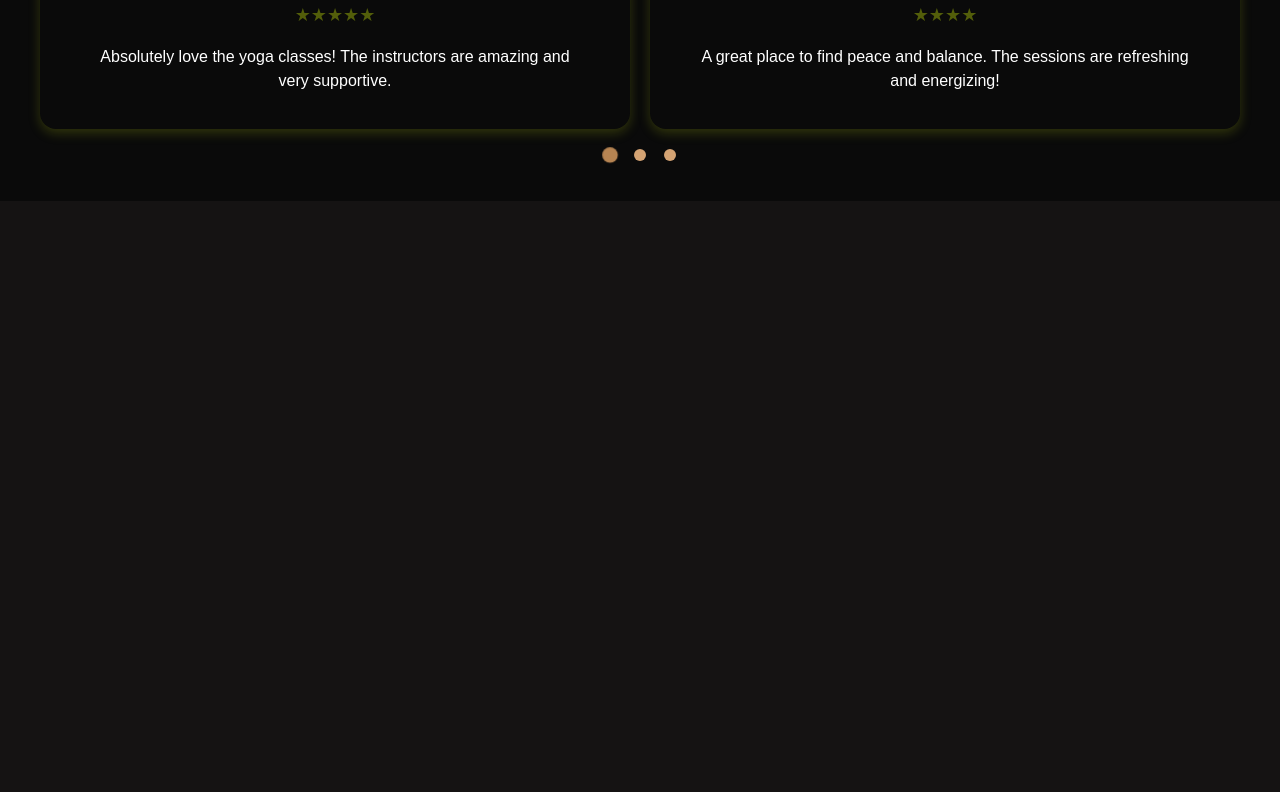
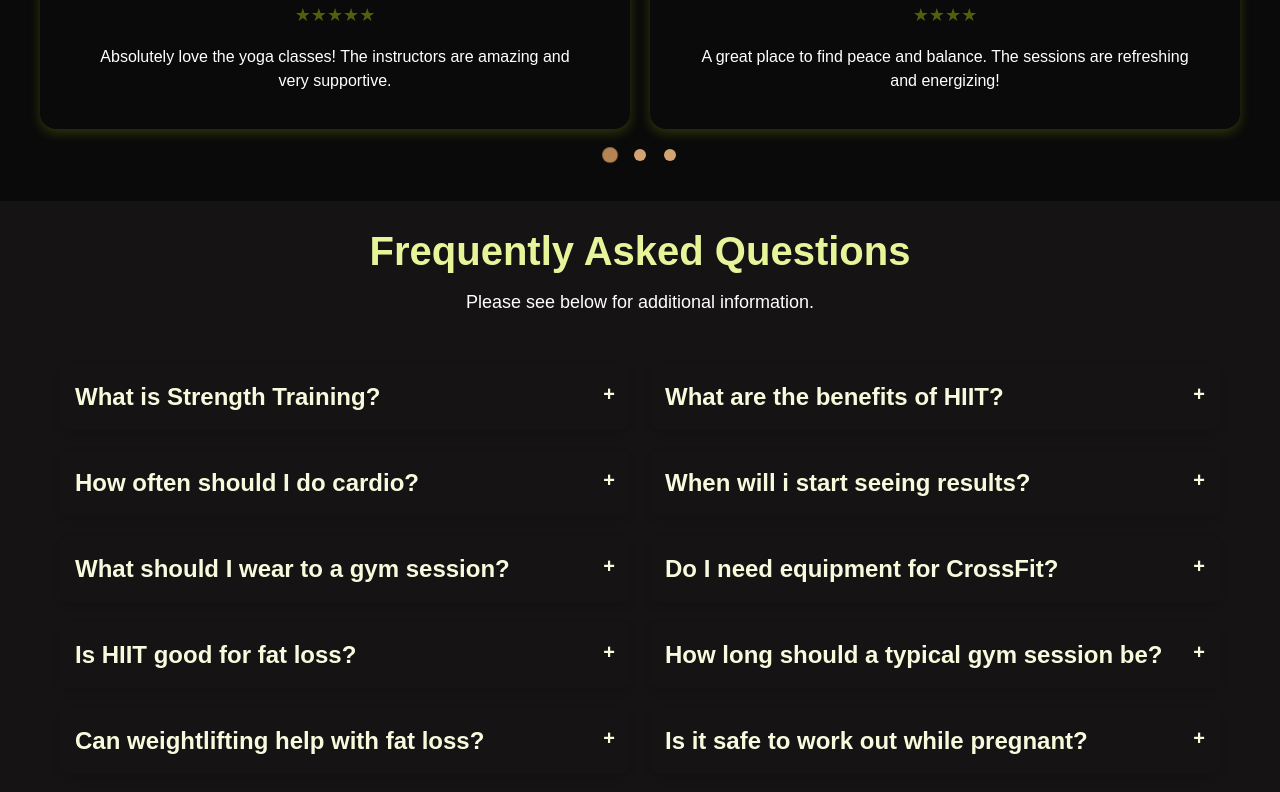
Before and after one commit to LiamHilton/gymlanding, a React (Vite) app: page / in a window 1280 px wide. Shown: the part 4107-4899 px from the top of the page. Before the commit the page ends 4308 px from the top, so only its background shows below. Built offline with nearby package versions, Linux system fonts and the light colour scheme; a web font is replaced by a local one.

Commit message:
FAQsection

```diff
--- a/src/App.jsx
+++ b/src/App.jsx
@@ -8,6 +8,7 @@ import ClassesSection from './Components/ClassesSection';
 import WhatSetsUsApart from './Components/WhatSetsUsApart';
 import WhyChooseMe from './Components/WhyChooseMe';
 import ReviewSection from './Components/ReviewSection';
+import FAQ from './Components/FAQ/FAQSection';
 
 
 const App = () => {
@@ -21,6 +22,7 @@ const App = () => {
       <WhatSetsUsApart/>
       <WhyChooseMe/>
       <ReviewSection/>
+      <FAQ/>
     </div>
   )
 }
--- /dev/null
+++ b/src/Components/FAQ/FAQ.css
@@ -0,0 +1,53 @@
+.faq-container {
+    max-width: 1200px;
+    margin: 0 auto;
+    padding: 20px;
+  }
+
+
+
+  .faq-grid {
+    display: grid;
+    grid-template-columns: 1fr 1fr;
+    gap: 20px;
+  }
+
+  .faq-item {
+    /* background-color: #f4f4f4; */
+    padding: 15px;
+    border-radius: 10px;
+    box-shadow: 0 4px 8px rgba(0, 0, 0, 0.1);
+  }
+
+  .faq-question {
+    display: flex;
+    justify-content: space-between;
+    font-size: 1.5rem;
+    font-weight: 600;
+    background: none;
+    border: none;
+    width: 100%;
+    cursor: pointer;
+    color: var(--text-color);
+  }
+
+  .faq-answer {
+    padding-top: 10px;
+    font-size: 1.25rem;
+    color: var(--p-color);
+  }
+
+  .faq-icon {
+    font-size: 20px;
+  }
+
+  @media (max-width: 768px) {
+    .faq-grid {
+      grid-template-columns: 1fr;
+    }
+  }
+  @media (max-width: 450px) {
+    .faq-question {
+      font-size: 1.25rem;
+    }
+  }
--- /dev/null
+++ b/src/Components/FAQ/FAQSection.jsx
@@ -0,0 +1,46 @@
+import React, { useState } from "react";
+import './FAQ.css';
+import SectionTitle from '../SectionTitle/SectionTitle';
+
+const FAQSection = () => {
+  const [activeIndex, setActiveIndex] = useState(null);
+
+  const faqs = [
+    { question: "What is Strength Training?", answer: "Strength training involves exercises that target and strengthen muscles, improving overall body strength, endurance, and muscle tone." },
+    { question: "What are the benefits of HIIT?", answer: "HIIT (High-Intensity Interval Training) boosts cardiovascular health, burns fat, and improves endurance in a short amount of time." },
+    { question: "How often should I do cardio?", answer: "For optimal results, aim for at least 3-5 cardio sessions per week, mixing high-intensity and moderate-intensity workouts." },
+    { question: "When will i start seeing results?", answer: "Normally most peole see results within 4-8 weeks but that can depends on many things." },
+    { question: "What should I wear to a gym session?", answer: "Wear comfortable, moisture-wicking clothes that allow for free movement. Supportive shoes are recommended for most activities." },
+    { question: "Do I need equipment for CrossFit?", answer: "CrossFit often involves a variety of equipment, including barbells, kettlebells, and jump ropes, but bodyweight movements are also a key part of the training." },
+    { question: "Is HIIT good for fat loss?", answer: "Yes, HIIT is one of the most effective methods for fat loss, as it increases your metabolism and burns calories even after the workout." },
+    { question: "How long should a typical gym session be?", answer: "Most gym sessions last between 45-60 minutes, depending on the workout intensity and goals." },
+    { question: "Can weightlifting help with fat loss?", answer: "Yes, weightlifting helps build lean muscle mass, which can increase your metabolism and support fat loss over time." },
+    { question: "Is it safe to work out while pregnant?", answer: "Always consult your doctor, but many women can continue working out during pregnancy, with adjustments to their routine based on their doctor's advice." },
+  ];
+
+  const toggleAnswer = (index) => {
+    setActiveIndex(activeIndex === index ? null : index); // Toggle the active index
+  };
+
+  return (
+    <div id='FAQ'  className="faq-container">
+      <SectionTitle title="Frequently Asked Questions" text="Please see below for additional information." />
+
+      <div className="faq-grid">
+        {faqs.map((faq, index) => (
+          <div key={index} className="faq-item">
+            <button className="faq-question" onClick={() => toggleAnswer(index)}>
+              {faq.question}
+              <span className="faq-icon">{activeIndex === index ? "-" : "+"}</span>
+            </button>
+            {activeIndex === index && (
+              <div className="faq-answer">{faq.answer}</div>
+            )}
+          </div>
+        ))}
+      </div>
+    </div>
+  );
+};
+
+export default FAQSection;
```
Also changed, not shown: src/Components/FAQ/FAQItem.jsx (+16 -0 lines).
